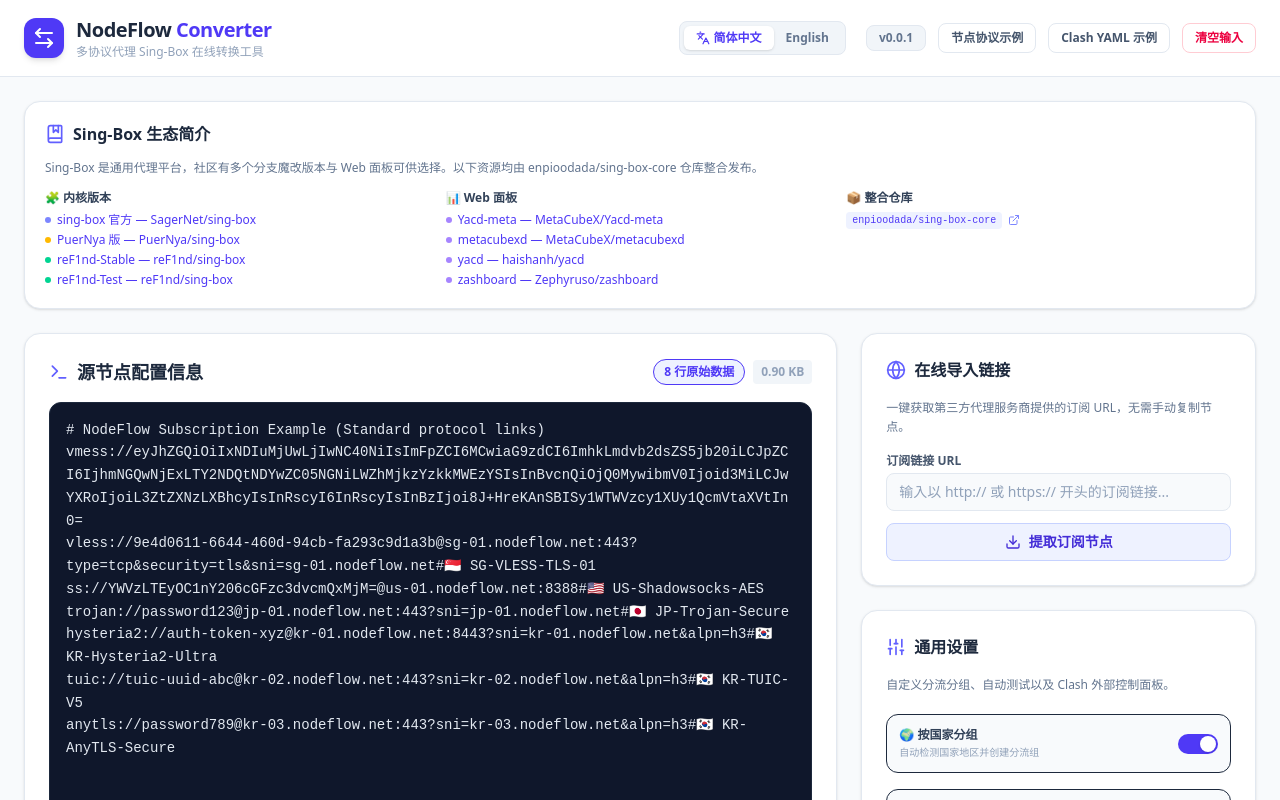
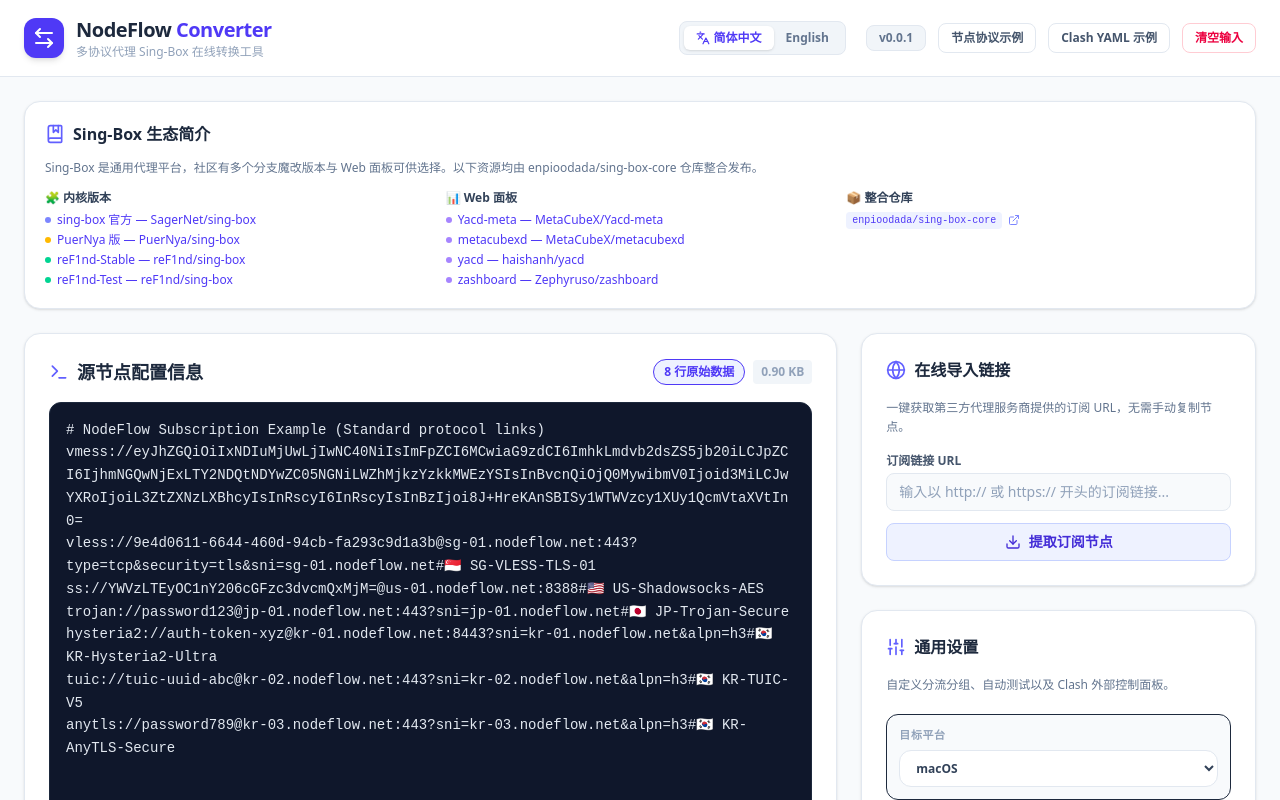
Before and after one commit to eyeoko/NodeFlowConverter, a React (Vite) app: page / in a window 1280 px wide. Shown: the top 800 px of the page. Built offline with nearby package versions, Linux system fonts and the light colour scheme.

Commit message:
feat: platform-aware config generation - macos/windows/linux/vps/router with platform-specific TUN settings

```diff
--- a/src/App.tsx
+++ b/src/App.tsx
@@ -23,7 +23,7 @@
   Link,
   BookMarked,
 } from 'lucide-react';
-import { parseSubscription, generateSingBoxConfig, ProxyNode, serializeNodeToUri } from './utils/parser';
+import { parseSubscription, generateSingBoxConfig, ProxyNode, serializeNodeToUri, Platform } from './utils/parser';
 import minimalPreset from '../presets/minimal.json';
 import standardPreset from '../presets/standard.json';
 import fullPreset from '../presets/full.json';
@@ -241,6 +241,12 @@
     cdnTypeDirect: "GitHub (直连 - 无 CDN)",
     cdnTypeCustom: "自定义 CDN 前缀...",
     customCdnPlaceholder: "例如 https://raw.githubusercontent.com 或您的自建反代...",
+    platformLabel: "目标平台",
+    platformMacos: "macOS",
+    platformWindows: "Windows",
+    platformLinux: "Linux",
+    platformVps: "VPS 服务器",
+    platformRouter: "路由器 (OpenWRT)",
     tunModeLabel: "🌐 启用 TUN 网卡模式",
     tunModeDesc: "创建虚拟网卡接管系统全局流量，适合整机系统级代理",
     systemProxyLabel: "🔌 启用 Mixed 端口 (系统代理)",
@@ -351,6 +357,12 @@
     cdnTypeDirect: "GitHub (Direct - No CDN)",
     cdnTypeCustom: "Custom CDN Prefix...",
     customCdnPlaceholder: "e.g., https://raw.githubusercontent.com or your custom reverse proxy...",
+    platformLabel: "Target Platform",
+    platformMacos: "macOS",
+    platformWindows: "Windows",
+    platformLinux: "Linux",
+    platformVps: "VPS Server",
+    platformRouter: "Router (OpenWRT)",
     tunModeLabel: "🌐 Enable TUN Interface Mode",
     tunModeDesc: "Create virtual network card to route all system traffic",
     systemProxyLabel: "🔌 Enable Mixed Port (System Proxy)",
@@ -379,7 +391,8 @@
   const [dnsStrategy, setDnsStrategy] = useState<'system' | 'fakeip'>('system');
   const [rulesets, setRulesets] = useState<string[]>(['AD-Block', 'China-Services', 'Private-Net']);
 
-  // General & Clash API parameters
+  // Platform & General parameters
+  const [platform, setPlatform] = useState<Platform>('macos');
   const [groupByCountry, setGroupByCountry] = useState<boolean>(true);
   const [includeAutoGroup, setIncludeAutoGroup] = useState<boolean>(true);
   const [enableClashApi, setEnableClashApi] = useState<boolean>(true);
@@ -454,6 +467,7 @@
       template,
       dnsStrategy,
       rulesets,
+      platform,
       groupByCountry,
       includeAutoGroup,
       enableClashApi,
@@ -469,7 +483,7 @@
     setSingBoxConfig(generated);
     setEditableConfig(generated);
     setValidationMsg(null);
-  }, [rawInput, template, dnsStrategy, rulesets, groupByCountry, includeAutoGroup, enableClashApi, clashApiPort, clashUiUrl, cdnType, customCdn, enableTun, enableMixed, mixedPort, customBaseTemplate, isValidJson, customRules]);
+  }, [rawInput, template, dnsStrategy, rulesets, platform, groupByCountry, includeAutoGroup, enableClashApi, clashApiPort, clashUiUrl, cdnType, customCdn, enableTun, enableMixed, mixedPort, customBaseTemplate, isValidJson, customRules]);
 
   // Handle auto-closing notifications
   useEffect(() => {
@@ -552,7 +566,7 @@
       const url = URL.createObjectURL(blob);
       const a = document.createElement('a');
       a.href = url;
-      a.download = `singbox-latest.json`;
+      a.download = `singbox-${platform}-latest.json`;
       document.body.appendChild(a);
       a.click();
       document.body.removeChild(a);
@@ -944,6 +958,24 @@
             </p>
 
             <div className="space-y-4 pt-1">
+              {/* Platform Selector */}
+              <div className="p-3 bg-slate-50 border border-slate-150 rounded-xl space-y-1.5">
+                <label className="text-[11px] font-bold text-slate-400 uppercase tracking-wider block">
+                  {t.platformLabel}
+                </label>
+                <select
+                  value={platform}
+                  onChange={(e) => setPlatform(e.target.value as Platform)}
+                  className="w-full px-3 py-2 bg-white border border-slate-200 rounded-xl text-xs font-semibold text-slate-700 focus:outline-none focus:ring-2 focus:ring-indigo-500 cursor-pointer"
+                >
+                  <option value="macos">{t.platformMacos}</option>
+                  <option value="windows">{t.platformWindows}</option>
+                  <option value="linux">{t.platformLinux}</option>
+                  <option value="vps">{t.platformVps}</option>
+                  <option value="router">{t.platformRouter}</option>
+                </select>
+              </div>
+
               {/* Group By Country Toggle */}
               <div className="flex items-center justify-between p-3 bg-slate-50 border border-slate-150 rounded-xl">
                 <div className="flex flex-col gap-0.5">
@@ -1306,6 +1338,7 @@
                     template,
                     dnsStrategy,
                     rulesets,
+                    platform,
                     groupByCountry,
                     includeAutoGroup,
                     enableClashApi,
@@ -1316,7 +1349,7 @@
                     enableMixed,
                     mixedPort,
                     customBaseTemplate: isValidJson ? customBaseTemplate : undefined,
-      customRules,
+                    customRules,
                   });
                   setSingBoxConfig(config);
                   setNotification({ type: 'success', message: `${t.successfullyExtractedLabel}: ${nodes.length}` });
--- a/src/utils/parser.ts
+++ b/src/utils/parser.ts
@@ -430,6 +430,8 @@
 }
 
 // Converts a list of ProxyNodes into a complete Sing-Box Config
+export type Platform = 'macos' | 'windows' | 'linux' | 'vps' | 'router';
+
 export interface ConversionOptions {
   template: 'singbox-latest' | 'singbox-v1.8' | 'clash-meta';
   dnsStrategy: 'system' | 'fakeip';
@@ -440,6 +442,7 @@
   clashApiPort?: string;
   clashUiUrl?: string;
   cdnPrefix?: string;
+  platform?: Platform;
   enableTun?: boolean;
   enableMixed?: boolean;
   mixedPort?: string;
@@ -1320,15 +1323,53 @@
   }
 
   const configInbounds: any[] = [];
-  if (options.enableTun !== false) {
-    configInbounds.push({
+  const platform = options.platform || 'macos';
+
+  if (options.enableTun !== false && platform !== 'vps') {
+    const tunInbound: any = {
       type: 'tun',
       address: ['172.19.0.1/30'],
       auto_route: true,
-      strict_route: true,
-    });
-  }
-  if (options.enableMixed !== false) {
+    };
+
+    switch (platform) {
+      case 'macos':
+        tunInbound.strict_route = true;
+        tunInbound.stack = 'mixed';
+        tunInbound.dns_mode = 'native';
+        tunInbound.platform = {
+          http_proxy: {
+            enabled: options.enableMixed !== false,
+            server: '127.0.0.1',
+            server_port: options.enableMixed !== false
+              ? (options.mixedPort ? parseInt(options.mixedPort, 10) : 2080)
+              : 2080,
+          },
+        };
+        break;
+      case 'windows':
+        tunInbound.strict_route = true;
+        tunInbound.stack = 'system';
+        tunInbound.dns_mode = 'hijack';
+        break;
+      case 'linux':
+        tunInbound.auto_redirect = true;
+        tunInbound.strict_route = true;
+        tunInbound.stack = 'mixed';
+        tunInbound.dns_mode = 'hijack';
+        break;
+      case 'router':
+        tunInbound.auto_redirect = true;
+        tunInbound.strict_route = false;
+        tunInbound.stack = 'mixed';
+        tunInbound.dns_mode = 'hijack';
+        break;
+    }
+
+    configInbounds.push(tunInbound);
+  }
+
+  if (options.enableMixed !== false && platform !== 'vps') {
     const portNum = options.mixedPort ? parseInt(options.mixedPort, 10) : 2080;
     configInbounds.push({
       type: 'mixed',
```
Also changed, not shown: 1 other file (tests, documents, lock files or other folders).
